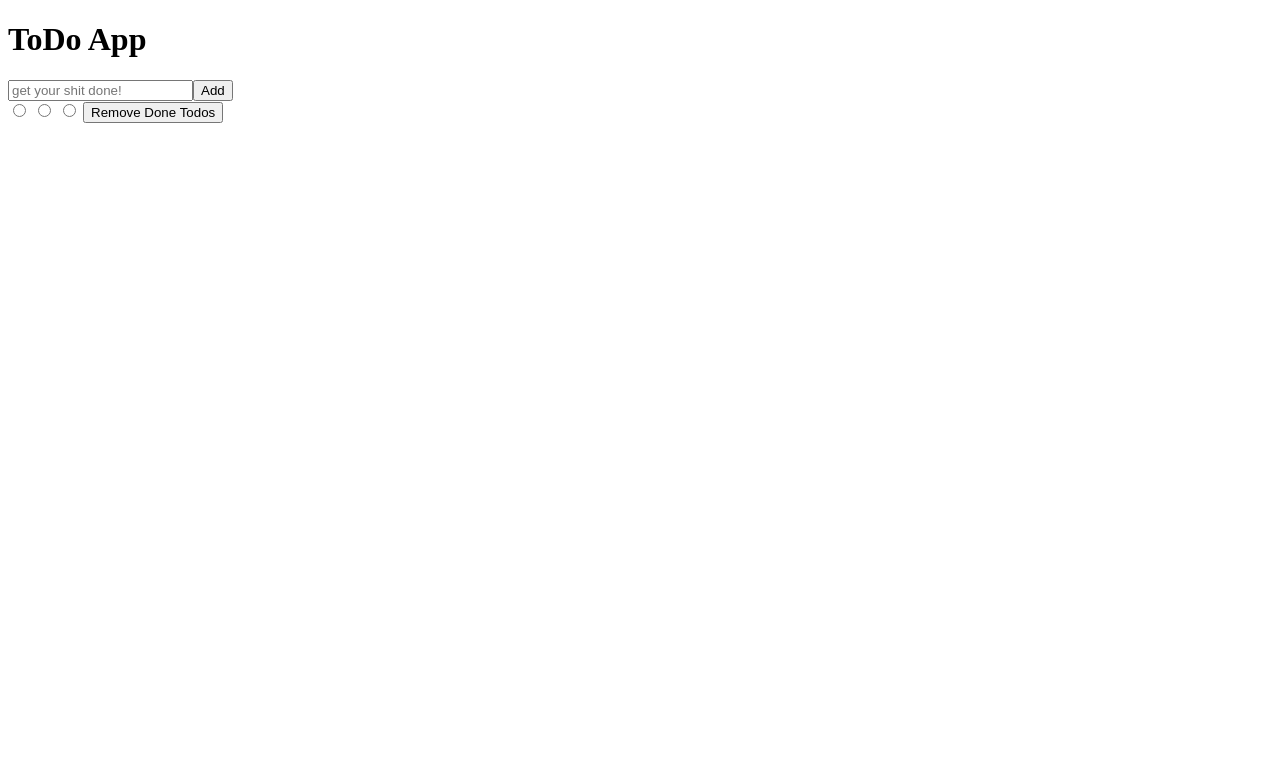
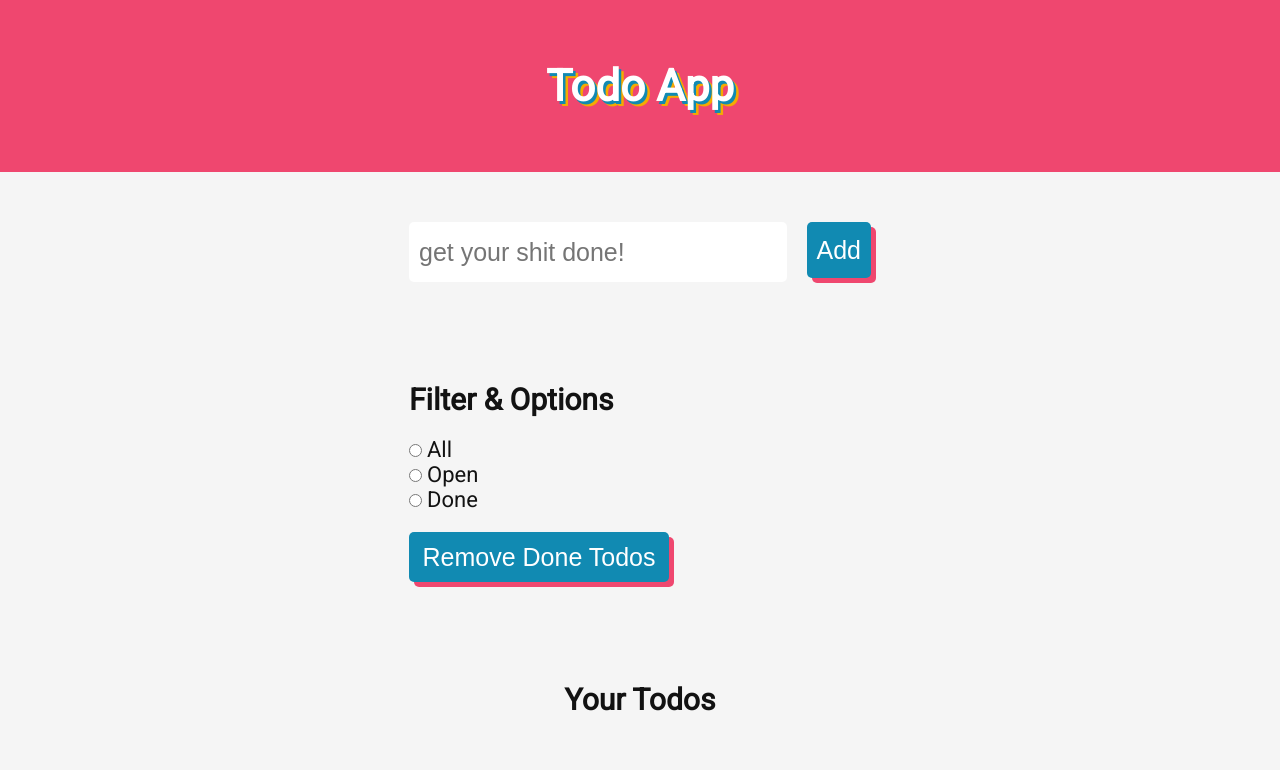
Before and after one commit to ChristianMLux/todoKata, a plain HTML site: page index.html in a window 1280 px wide. Drawn offline with Linux system fonts and the light colour scheme.

Commit message:
feature: stared styling

```diff
--- a/index.html
+++ b/index.html
@@ -7,13 +7,20 @@
     <meta name="author" content="Christian M. Lux" />
     <meta name="description" content="not another todo app " />
     <link rel="stylesheet" href="style.css" />
+    <link rel="preconnect" href="https://fonts.googleapis.com" />
+    <link rel="preconnect" href="https://fonts.gstatic.com" crossorigin />
+    <link
+      href="https://fonts.googleapis.com/css2?family=Roboto&display=swap"
+      rel="stylesheet"
+    />
     <title>ToDo-App</title>
   </head>
   <body>
     <header>
-      <h1 class="main-heading">ToDo App</h1>
+      <h1 class="main-heading">Todo App</h1>
     </header>
     <main>
+      <div class="content-wrapper">
         <section class="add-todo-section">
           <input
             type="text"
@@ -23,17 +30,37 @@
             value=""
             ;
             ;
-        /><button id="addTodoBtn">Add</button>
+          /><button id="addTodoBtn" class="add-todo-btn">Add</button>
         </section>
         <section class="filter-section">
-        <input type="radio" name="filter" />
-        <input type="radio" name="filter" />
-        <input type="radio" name="filter" />
-        <button id="remove-todo-btn">Remove Done Todos</button>
+          <h2 class="section-heading">Filter & Options</h2>
+          <div class="filter-wrapper">
+            <input type="radio" name="filter" class="filter-radio" /><label
+              for="filter"
+              class="filter-label"
+              >All</label
+            ><br />
+            <input type="radio" name="filter" class="filter-radio" /><label
+              for="filter"
+              class="filter-label"
+              >Open</label
+            >
+            <br />
+            <input type="radio" name="filter" class="filter-radio" /><label
+              for="filter"
+              class="filter-label"
+              >Done</label
+            >
+          </div>
+          <button id="removeTodoBtn" class="remove-todo-btn">
+            Remove Done Todos
+          </button>
         </section>
         <section class="todo-list-section">
+          <h2 class="section-heading">Your Todos</h2>
           <ul id="todoList"></ul>
         </section>
+      </div>
     </main>
     <script src="script.js"></script>
   </body>
--- a/style.css
+++ b/style.css
@@ -1,5 +1,101 @@
 * {
   box-sizing: border-box;
+  margin: 0;
+  padding: 0;
+}
+html {
+  font-family: "Roboto", sans-serif;
+  font-size: 20px;
+  margin: 0 auto;
+}
+body {
+  --font: #121212;
+  --bg-color: #f5f5f5;
+  --main-heading: #ffffff;
+  --header: #ef476f;
+  --shadow-y: #f5ab00;
+  --shadow-g: #06d6a0;
+  --shadow-bl: #118ab2;
+  --shadow-bd: #073b4c;
+  color: var(--font);
+  background-color: var(--bg-color);
+  margin: 0 auto;
+}
+main {
+  max-width: 50ch;
+  margin: 0 auto;
+}
+
+/*Specific Styling*/
+header {
+  display: flex;
+  justify-content: center;
+  background-color: var(--header);
+  padding: 3rem;
+}
+h1 {
+  color: var(--main-heading);
+  font-size: 2.2rem;
+  font-weight: bolder;
+  text-shadow: 0.125rem 0.125rem var(--shadow-bl),
+    0.25rem 0.25rem var(--shadow-y);
+}
+h2 {
+  padding: 0.5rem;
+}
+.filter-wrapper {
+  padding: 0.5rem;
+}
+
+section {
+  display: flex;
+  justify-content: center;
+  padding: 2rem;
+}
+.filter-section {
+  display: flex;
+  flex-flow: column;
+}
+
+/*INPUTS*/
+.add-todo-tf {
+  width: 35ch;
+  height: 3rem;
+  padding: 0.5rem;
+  margin: 0.5rem;
+  font-size: 1.25rem;
+  background-color: var(--main-heading);
+  border: 0;
+  border-radius: 0.25rem;
+}
+.add-todo-btn {
+  margin: 0.5rem;
+  padding: 0.5rem;
+  width: 3.4rem;
+  height: 2.8rem;
+  background-color: var(--shadow-bl);
+  box-shadow: 0.25rem 0.25rem var(--header);
+  color: var(--main-heading);
+  font-size: 1.25rem;
+  border-radius: 0.25rem;
+  border: none;
+}
+.remove-todo-btn {
+  margin: 0.5rem;
+  width: 13rem;
+  height: 2.5rem;
+  background-color: var(--shadow-bl);
+  box-shadow: 0.25rem 0.25rem var(--header);
+  color: var(--main-heading);
+  font-size: 1.25rem;
+  border-radius: 0.25rem;
+  border: none;
+}
+
+.filter-label,
+.filter-radio {
+  font-size: 1.1rem;
+  padding: 0.25rem;
 }
 
 input[type="checkbox"]:checked + label {
```
Lines whose indentation alone changed are shown as unchanged.
